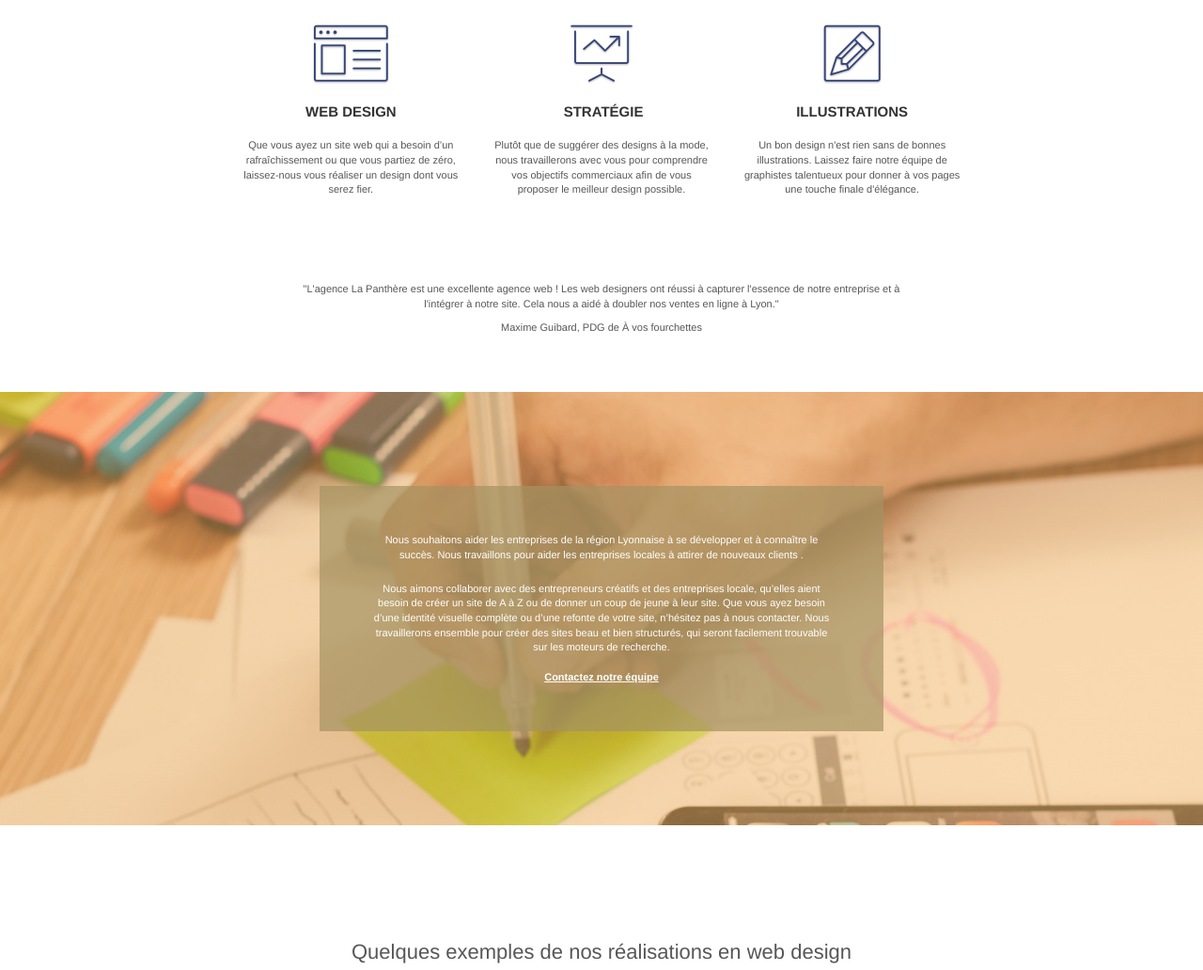
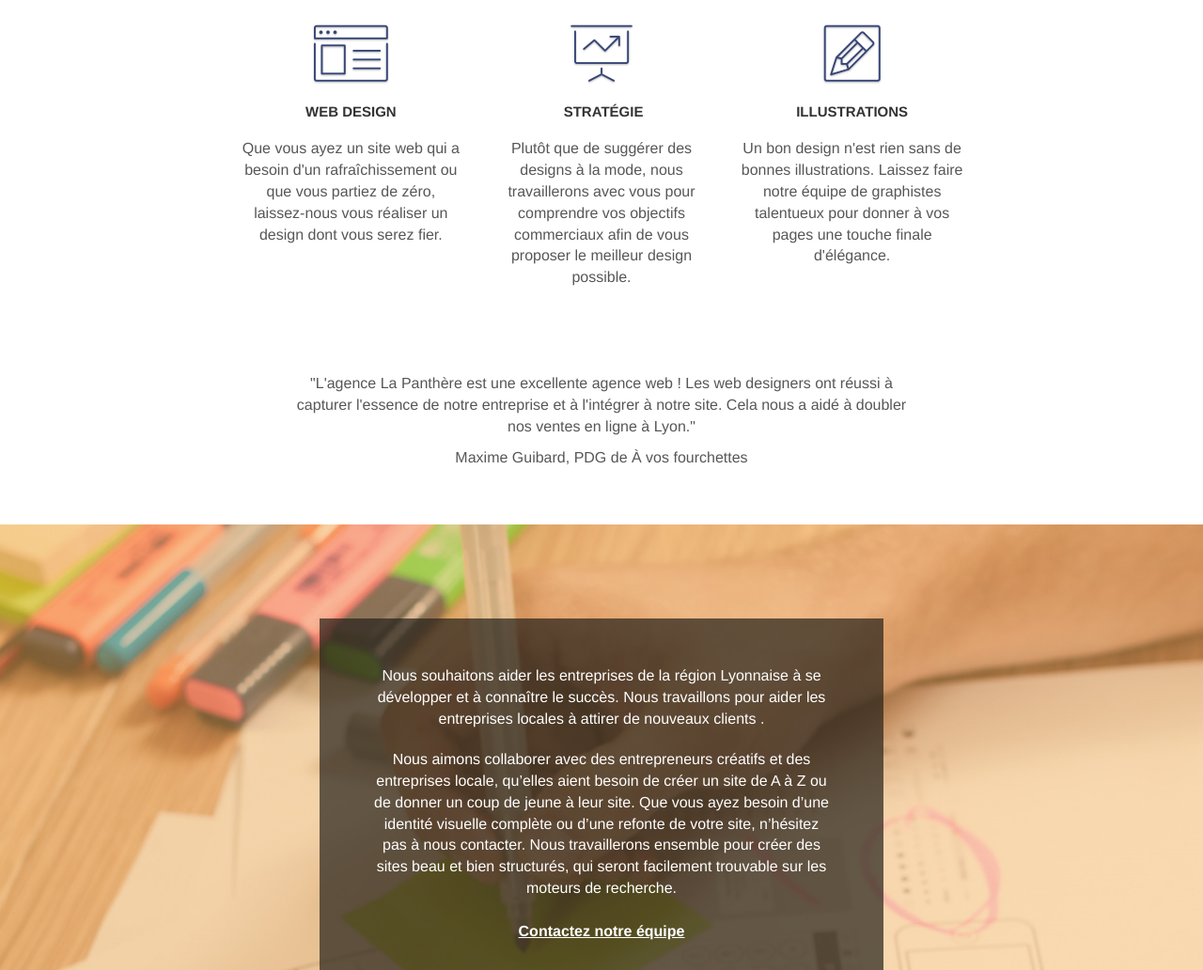
Before and after one commit to AurelieLescop/Lapanthere_modified, a plain HTML site: page index.html in a window 1280 px wide. Shown: the part 706-1738 px from the top of the page at 94% size. Drawn offline with Linux system fonts and the light colour scheme.

Commit message:
modification contraste et taille p page accueil

```diff
--- a/index.html
+++ b/index.html
@@ -95,8 +95,8 @@
 					<h3 class="mg-md text-center">
 						Web design
 					</h3>
-					<p class="text-center ">
-						Que vous ayez un site web qui a besoin d&rsquo;un rafraîchissement ou que vous partiez de zéro, laissez-nous vous réaliser un design dont vous serez fier.
+					<p class="text-center">
+						Que vous ayez un site web qui a besoin d'un rafraîchissement ou que vous partiez de zéro, laissez-nous vous réaliser un design dont vous serez fier.
 					</p>
 				</div>
 				<div class="col-sm-4">
--- a/style.css
+++ b/style.css
@@ -677,7 +677,7 @@ a {
 }
 
 p {
-    font-size: 11px;
+    font-size: 16px;
 }
 
 .tight-width-whitespace {
@@ -753,7 +753,7 @@ h4 {
 }
 
 .black-background {
-    background-color: rgba(165, 147, 99, 0.7);
+    background-color: rgba(37, 34, 26, 0.7);
     padding: 40px 40px 40px 40px;
 }
 
```
